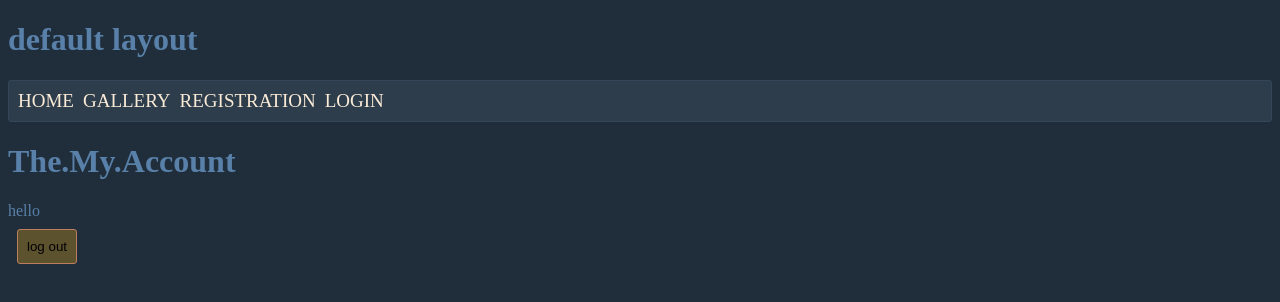
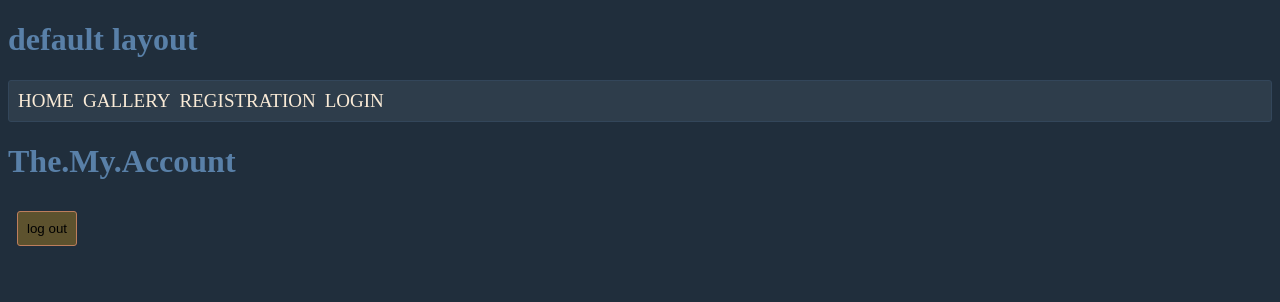
Before and after one commit to alyxmomsen/pretty-nuxt-app, a Nuxt app: page /account in a window 1280 px wide. Shown: the top 302 px of the page. Built offline with nearby package versions, Linux system fonts and the light colour scheme; no server answers.

Commit message:
refactor

```diff
--- a/pages/account/index.vue
+++ b/pages/account/index.vue
@@ -35,7 +35,6 @@ function onclick () {
 <template>
     <div>
         <h1>{{ title }}</h1>
-        <div>hello</div>
         <button @click="onclick">log out</button>
     </div>
 </template>
--- a/pages/auth/login/index.vue
+++ b/pages/auth/login/index.vue
@@ -24,9 +24,17 @@ async function onSubmit() {
     password: input_password.value,
   });
 
+
+  /**
+   * reloading the app after request
+   */
+
   if(data.value?.status) {
 
-    reloadNuxtApp();
+    reloadNuxtApp({
+      path:'/account'
+    })
+
   }
 
 
```
